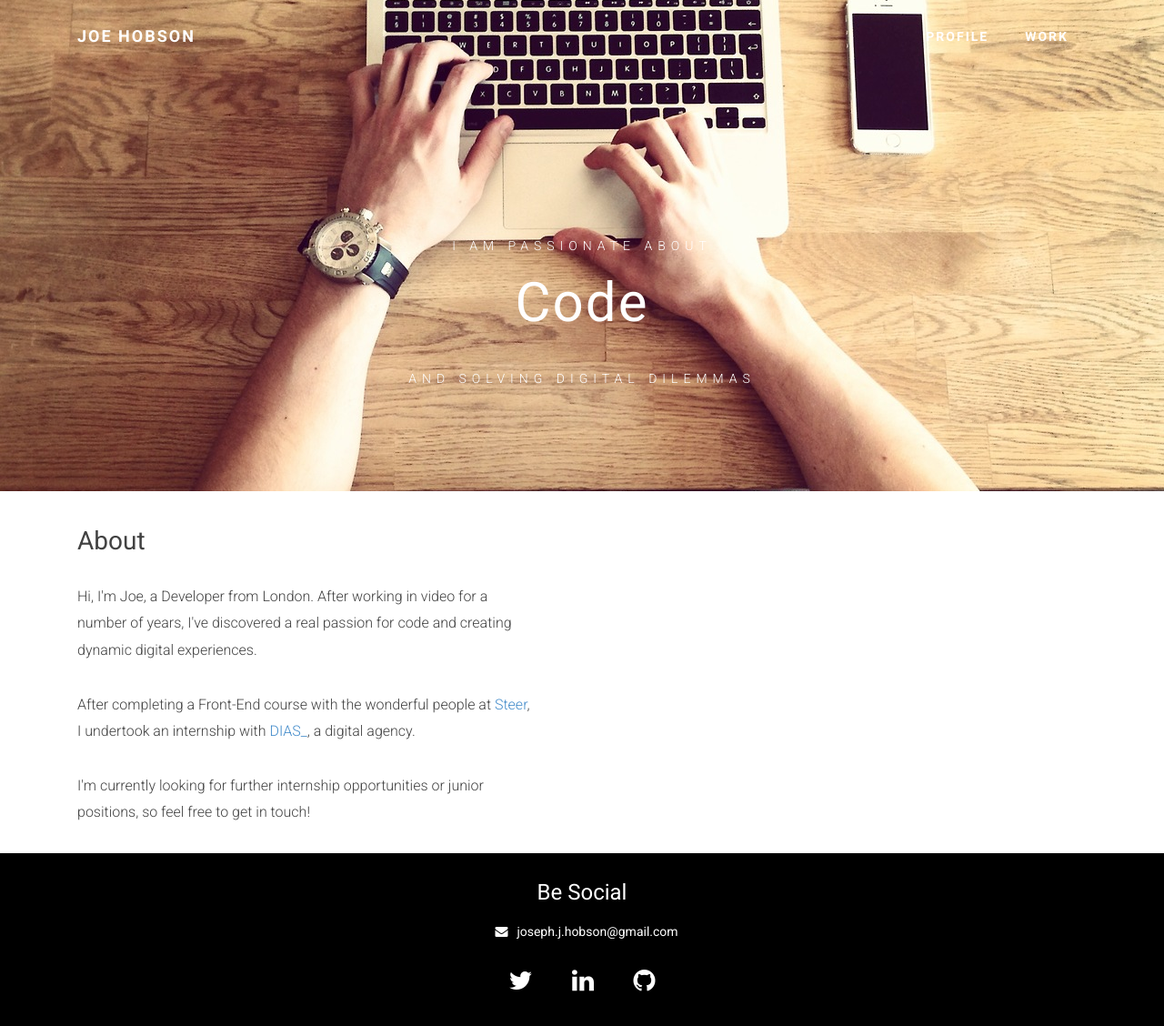
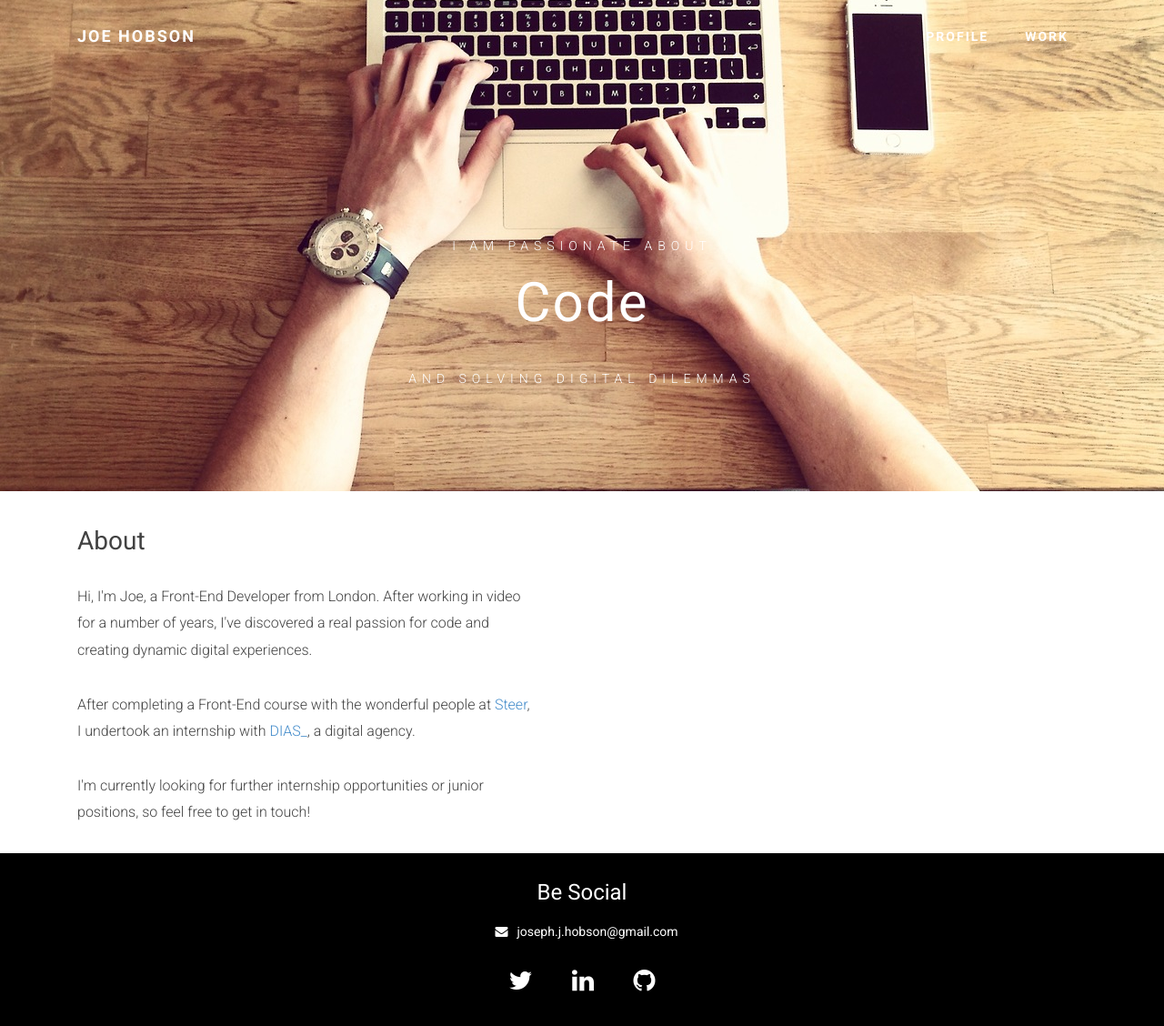
Before and after one commit to fant0mex/portfolio, a Jekyll site: the page built from 01-profile.md, in a window 1280 px wide. Shown: the whole page at 91% size. Built offline with Jekyll 4.4.1, drawn with Linux system fonts in a browser that asks for light colours; nearby versions of some CDN libraries.

Commit message:
Basic commit for gh-pages

```diff
--- a/01-profile.md
+++ b/01-profile.md
@@ -9,7 +9,7 @@
     <div class="col-sm-7">
       <div class="bio">
         <h3>About</h3>
-        <p>Hi, I'm Joe, a Developer from London. After working in video for a number of years,
+        <p>Hi, I'm Joe, a Front-End Developer from London. After working in video for a number of years,
           I've discovered a real passion for code and creating dynamic digital experiences.</p>
         <p>After completing a Front-End course with the wonderful people at <a href="https://www.steer.me/courses">Steer</a>,
           I undertook an internship with <a href="http://www.diascreative.com">DIAS_</a>, a digital agency.</p>
```
